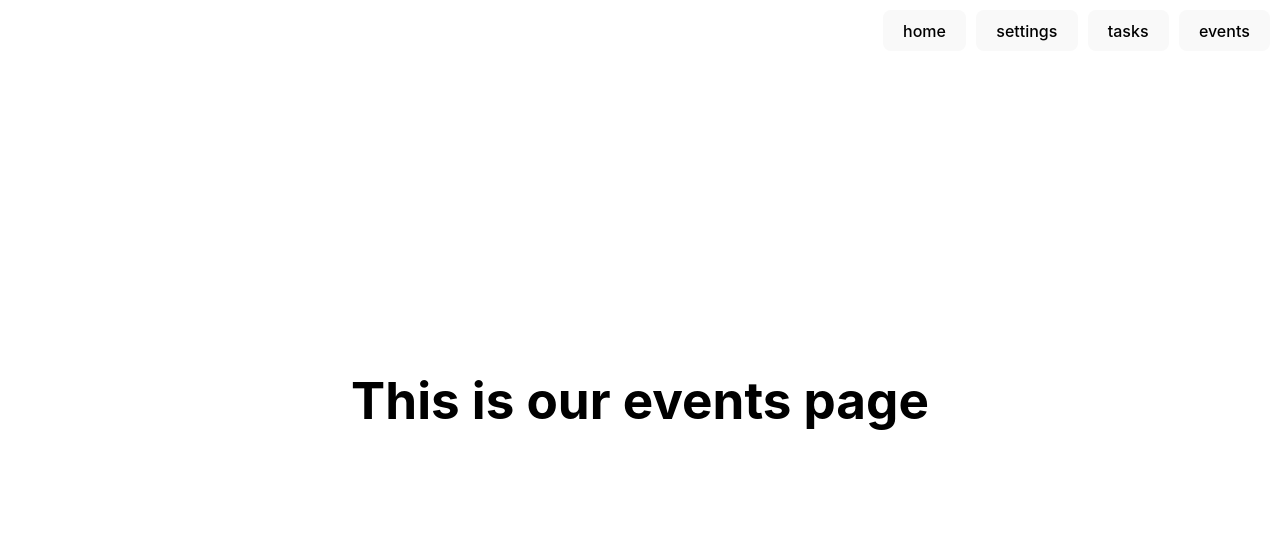
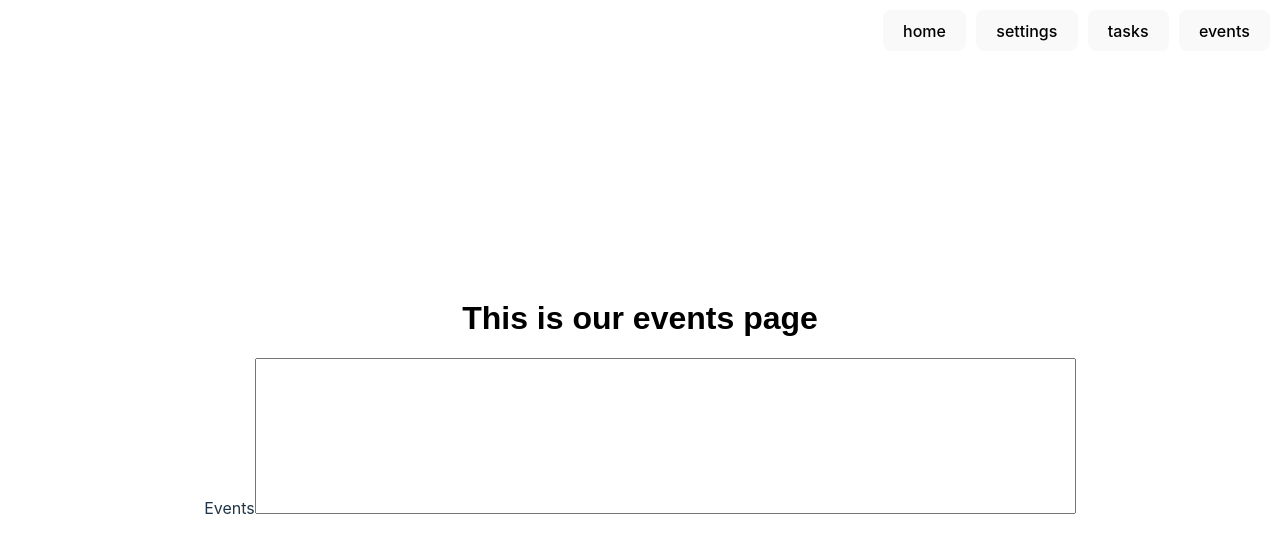
Before and after one commit to Oasis-NEU/sp25-group-19, a React (Vite) app: page /events in a window 1280 px wide. Shown: the top 552 px of the page. Built offline with nearby package versions, Linux system fonts and the light colour scheme.

Commit message:
css Additions
I added css "pretty" code for events, tasks, and the rest of the website.

```diff
--- /dev/null
+++ b/src/components/events/index.css
@@ -0,0 +1,3 @@
+textarea {
+    resize: none;
+}
--- a/src/components/events/index.tsx
+++ b/src/components/events/index.tsx
@@ -1,9 +1,19 @@
+import "./index.css";
+
 const Events = () => {
     return (
         <div>
             <h1 className = 'heading-style'>This is our events page</h1>
+            <label for="Events">Events</label>
+            <textarea id="Events" name="Events" rows="10" cols="100"></textarea>
+
         </div>
     )
 }
 
 export default Events;
+
+// Types of data it will hold
+// String = Description of what the event is
+// String = When the event happens
+// Add some sort option to allow the event to repeat
--- /dev/null
+++ b/src/components/home/index.css
@@ -0,0 +1,8 @@
+.heading-style {
+    font-family: 'Papyrus', Fantasy;
+    font-size: 2em;
+}
+
+body {
+    background-color:rgb(255, 255, 255);
+}
--- a/src/components/home/index.tsx
+++ b/src/components/home/index.tsx
@@ -1,4 +1,5 @@
 import React from 'react';
+import "./index.css";
 
 const Home = () => {
     return (
```
Also changed, not shown: src/components/tasks/index.tsx (+7 -0 lines).
